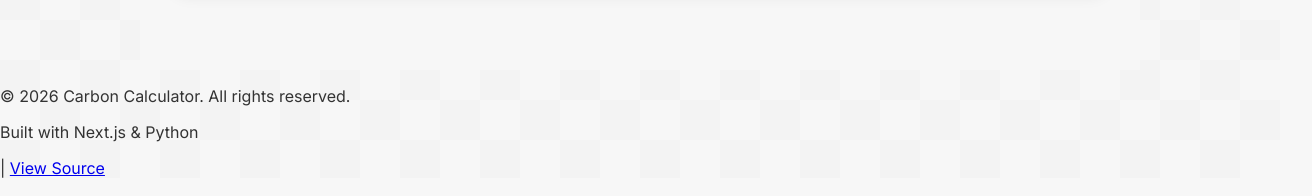
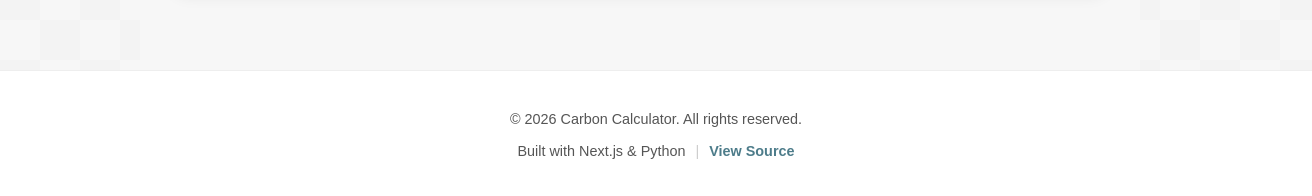
Before and after one commit to sdg877/carbon_calculator_fe, a Next.js app: page / in a window 1280 px wide. Shown: the part 1380-1576 px from the top of the page, 1312 px wide, since content can reach past the window. Built offline with nearby package versions, Linux system fonts and the light colour scheme; no server answers.

Commit message:
Styles for footer added.

```diff
--- a/src/styles/globals.css
+++ b/src/styles/globals.css
@@ -24,3 +24,48 @@ body {
   --text-color: #333;
   --font-dm-sans: "Robot Mono", sans-serif;
 }
+
+.footer {
+  width: 100%;
+  padding: 2rem 1rem;
+  background-color: #ffffff;
+  border-top: 1px solid #eee;
+  margin-top: auto;
+}
+
+.footer-content {
+  max-width: 1000px;
+  margin: 0 auto;
+  text-align: center;
+  font-family: var(--font-dm-sans, sans-serif);
+  color: #555;
+}
+
+.footer-content p {
+  font-size: 0.9rem;
+  margin: 0.5rem 0;
+}
+
+.footer-links {
+  display: flex;
+  justify-content: center;
+  align-items: center;
+  gap: 10px;
+  font-size: 0.9rem;
+}
+
+.footer-links a {
+  color: #4d7c8a;
+  text-decoration: none;
+  font-weight: 600;
+  transition: color 0.2s;
+}
+
+.footer-links a:hover {
+  color: #38606b;
+  text-decoration: underline;
+}
+
+.footer-links span {
+  color: #ccc;
+}
```
